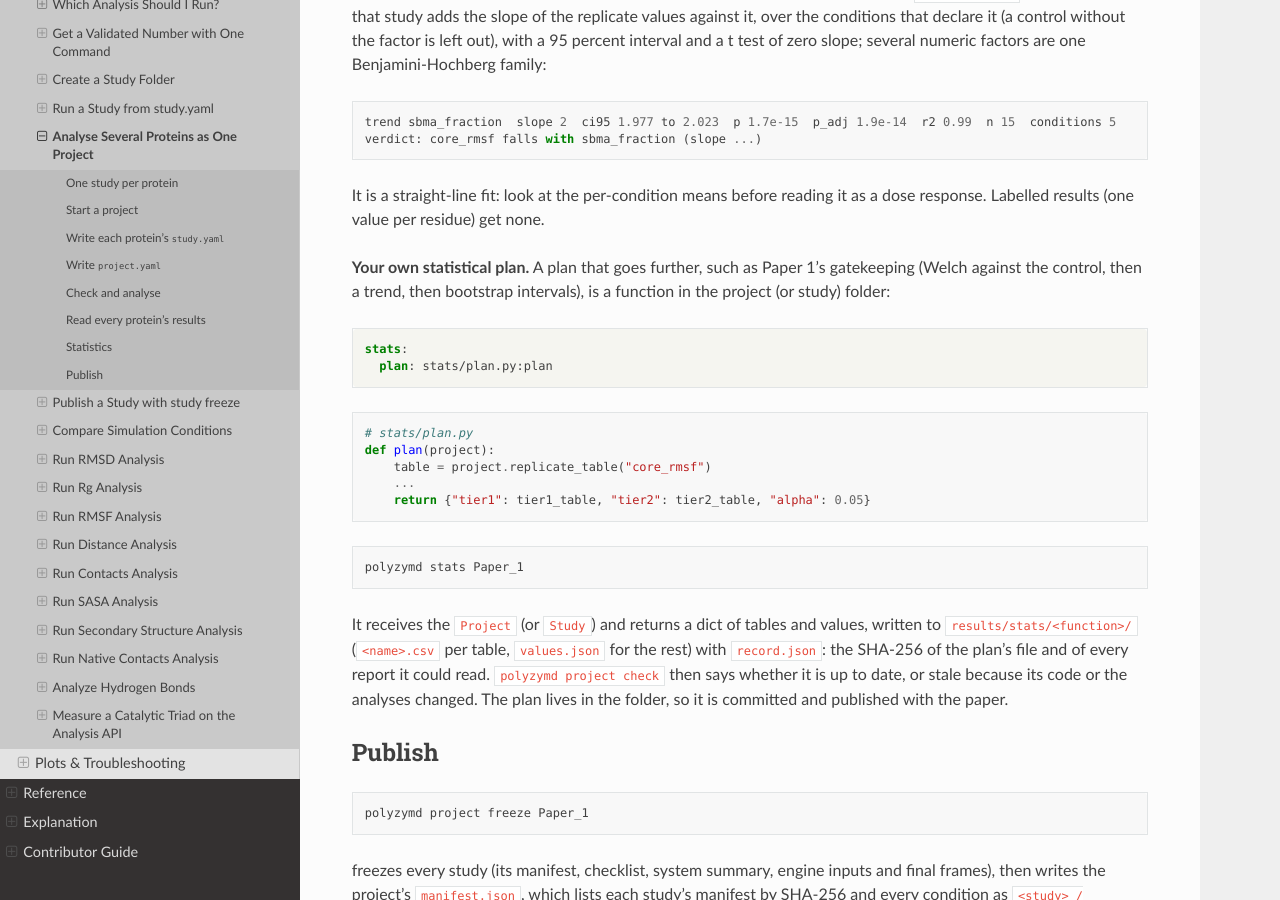
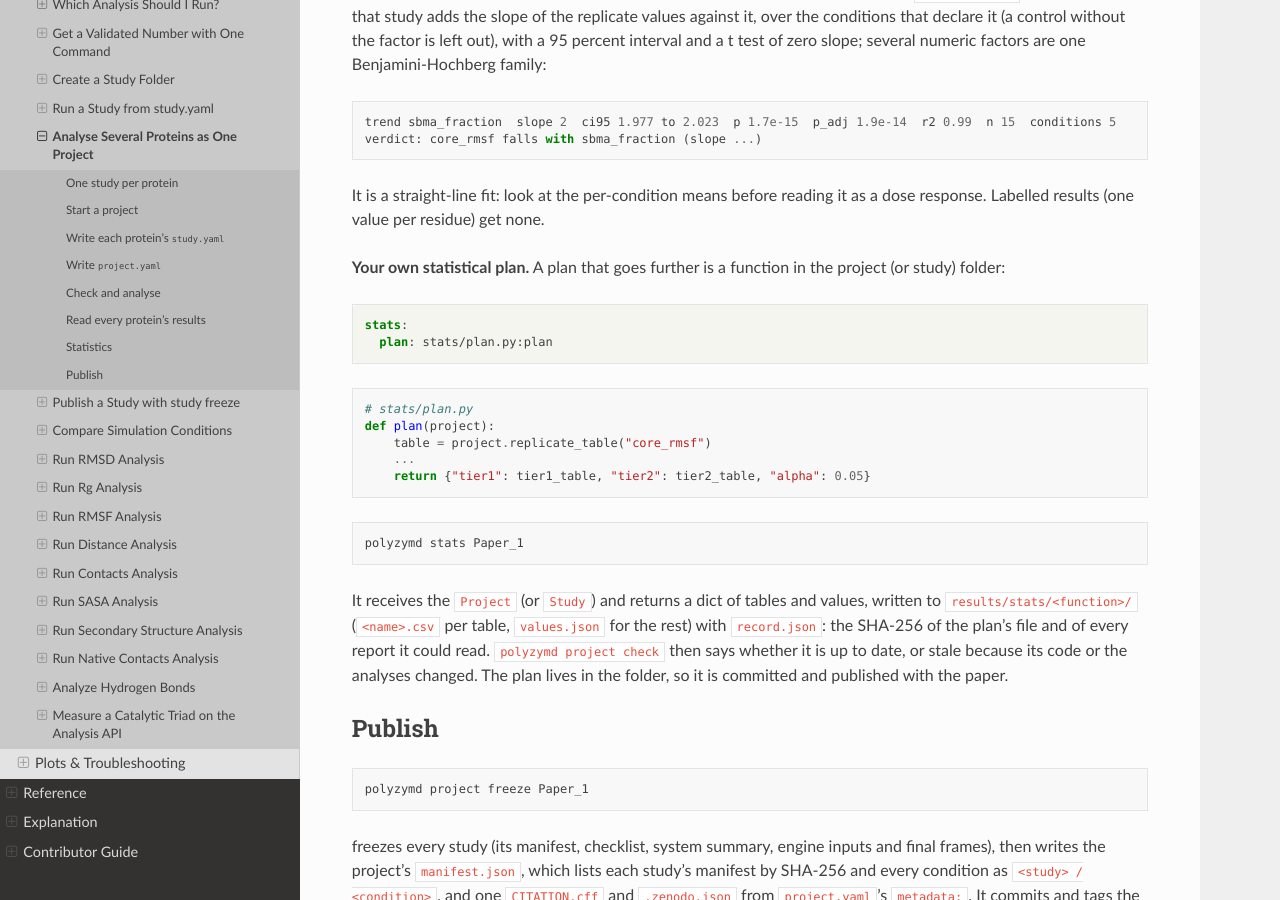
Before and after one commit to joelaforet/polyzymd, a Sphinx documentation site: the page built from docs/source/how_to/project.md, in a window 1280 px wide and 900 px high, scrolled down 2921 px. Built offline with Sphinx 7.4.7 and the Read the Docs theme 3.1.0, drawn with Linux system fonts in a browser that asks for light colours.

Commit message:
Clarify description of statistical plan function

````diff
--- a/docs/source/how_to/project.md
+++ b/docs/source/how_to/project.md
@@ -159,9 +159,7 @@ verdict: core_rmsf falls with sbma_fraction (slope ...)
 It is a straight-line fit: look at the per-condition means before reading it
 as a dose response. Labelled results (one value per residue) get none.
 
-**Your own statistical plan.** A plan that goes further, such as Paper 1's
-gatekeeping (Welch against the control, then a trend, then bootstrap
-intervals), is a function in the project (or study) folder:
+**Your own statistical plan.** A plan that goes further is a function in the project (or study) folder:
 
 ```yaml
 stats:
````
